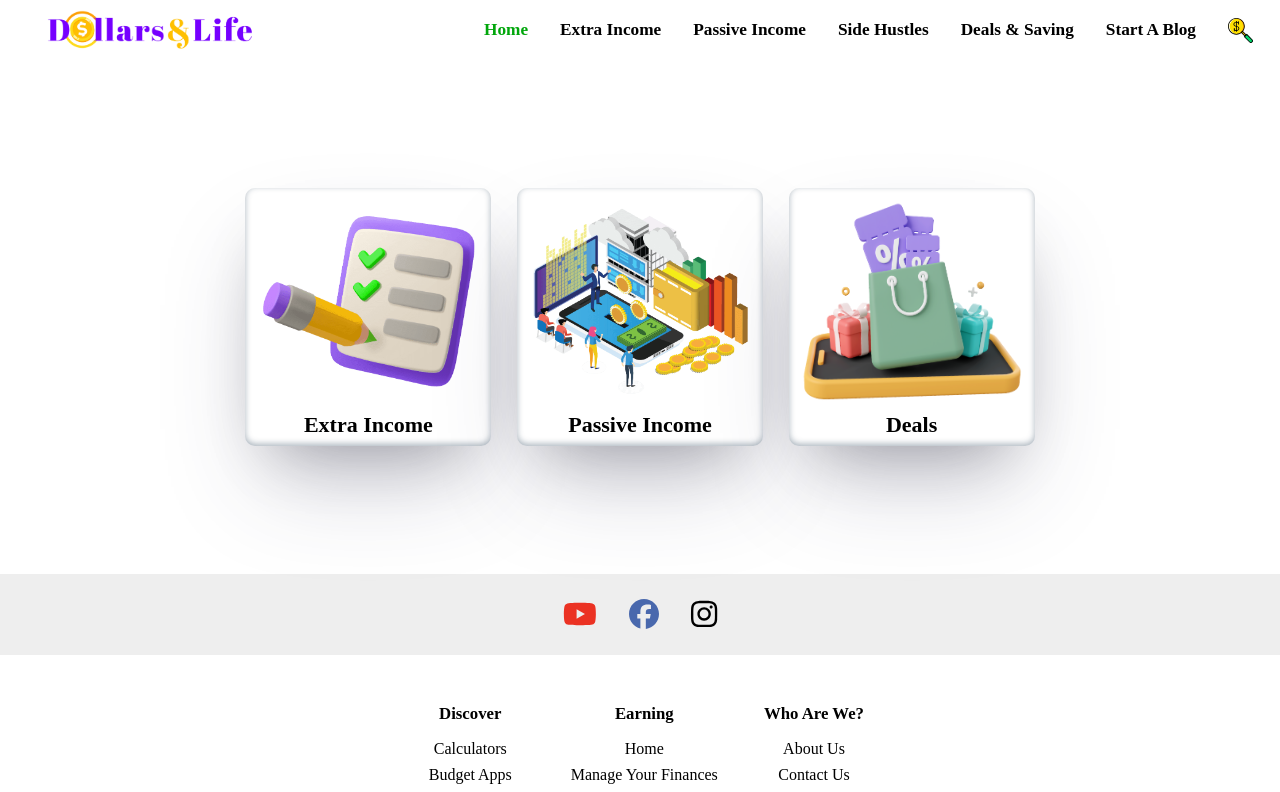
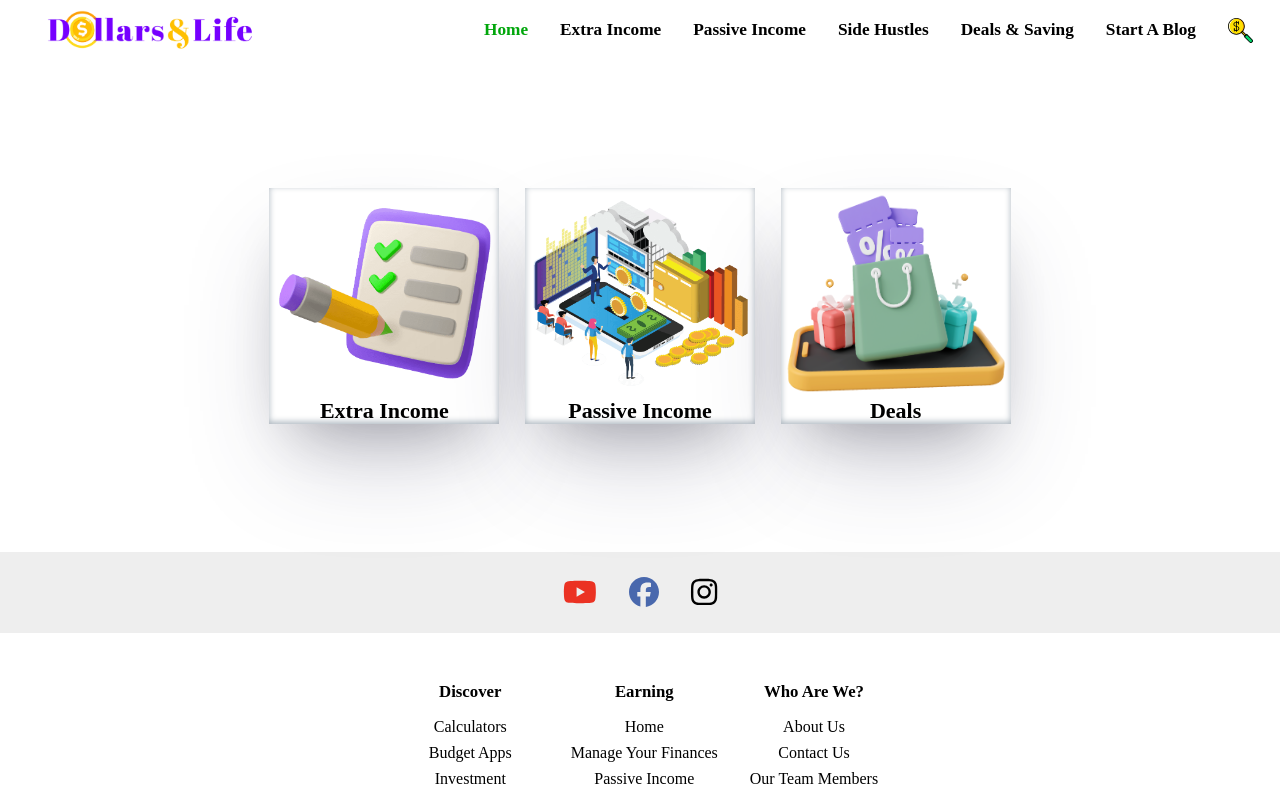
Before and after one commit to xxTarekxx/dollarsandlife, a React (Vite) app: page / in a window 1280 px wide. Shown: the top 792 px of the page. Built offline with nearby package versions, Linux system fonts and the light colour scheme.

Commit message:
HomePage accessibility

```diff
--- a/src/pages/HomePage.tsx
+++ b/src/pages/HomePage.tsx
@@ -4,9 +4,6 @@ import styled, { keyframes } from "styled-components";
 import ManageIcon from "../images/icons/manage-your-finances-icon.png";
 import PassiveIcon from "../images/icons/passive-income.png";
 import DealsIcon from "../images/icons/deal-and-savings-icon.png";
-
-// Define GlobalStyle in the root of your application
-// const GlobalStyle = createGlobalStyle`...`;
 
 const LinksContainer = styled.div`
 	width: 100%;
@@ -21,24 +18,29 @@ const spinAnimation = keyframes`
   100% { transform: rotate(360deg); }
 `;
 
-const LinkBox = styled.div`
+const LinkBox = styled(Link)`
 	display: flex;
 	flex-direction: column;
 	align-items: center;
 	justify-content: center;
-	cursor: pointer;
 	background: white;
 	font-size: 22px;
-	border-radius: 10px;
+	// border-radius: 10px;
 	margin: 1%;
-	text-decoration: none;
 	color: black;
 	box-shadow: rgba(50, 50, 93, 0.25) 0px 50px 100px -20px,
 		rgba(0, 0, 0, 0.3) 0px 30px 60px -30px,
 		rgba(10, 37, 64, 0.35) 0px -2px 6px 0px inset;
 
+	text-align: center;
+	text-decoration: none;
+
 	&:hover img {
 		animation: ${spinAnimation} 0.2s linear 1;
+	}
+
+	&:focus {
+		outline: 3px solid #7600ff; /* Focus state for keyboard navigation */
 	}
 
 	@media (max-width: 768px) {
@@ -52,55 +54,29 @@ const LinkBox = styled.div`
 	}
 `;
 
-const Figure = styled.figure`
-	display: flex;
-	flex-direction: column;
-	align-items: center;
-	justify-content: center;
-	text-align: center;
-	margin: 0;
-	padding: 0.5rem;
+const Figcaption = styled.figcaption`
+	color: black;
+	transition: color 0.3s ease-in-out;
 
-	figcaption {
-		color: black;
-		transition: color 0.3s ease-in-out;
-	}
-
-	&:hover figcaption {
+	&:hover {
 		color: #7600ff;
-	}
-
-	a {
-		text-decoration: none;
 	}
 `;
 
 const HomePage = () => {
 	return (
 		<LinksContainer aria-label='Main navigation links'>
-			<LinkBox>
-				<Figure>
-					<Link to='/category/extra-income'>
-						<img src={ManageIcon} alt='Manage Finance Photo' loading='lazy' />
-						<figcaption>Extra Income</figcaption>
-					</Link>
-				</Figure>
+			<LinkBox to='/category/extra-income/' aria-label='Extra Income'>
+				<img src={ManageIcon} alt='Manage Finance Photo' loading='lazy' />
+				<Figcaption>Extra Income</Figcaption>
 			</LinkBox>
-			<LinkBox>
-				<Figure>
-					<Link to='/passive-income'>
-						<img src={PassiveIcon} alt='Passive Income Icon' loading='lazy' />
-						<figcaption>Passive Income</figcaption>
-					</Link>
-				</Figure>
+			<LinkBox to='/passive-income' aria-label='Passive Income'>
+				<img src={PassiveIcon} alt='Passive Income Icon' loading='lazy' />
+				<Figcaption>Passive Income</Figcaption>
 			</LinkBox>
-			<LinkBox>
-				<Figure>
-					<Link to='/amazon-products'>
-						<img src={DealsIcon} alt='Deals And Saving Icon' loading='lazy' />
-						<figcaption>Deals</figcaption>
-					</Link>
-				</Figure>
+			<LinkBox to='/amazon-products' aria-label='Deals'>
+				<img src={DealsIcon} alt='Deals And Saving Icon' loading='lazy' />
+				<Figcaption>Deals</Figcaption>
 			</LinkBox>
 		</LinksContainer>
 	);
```
